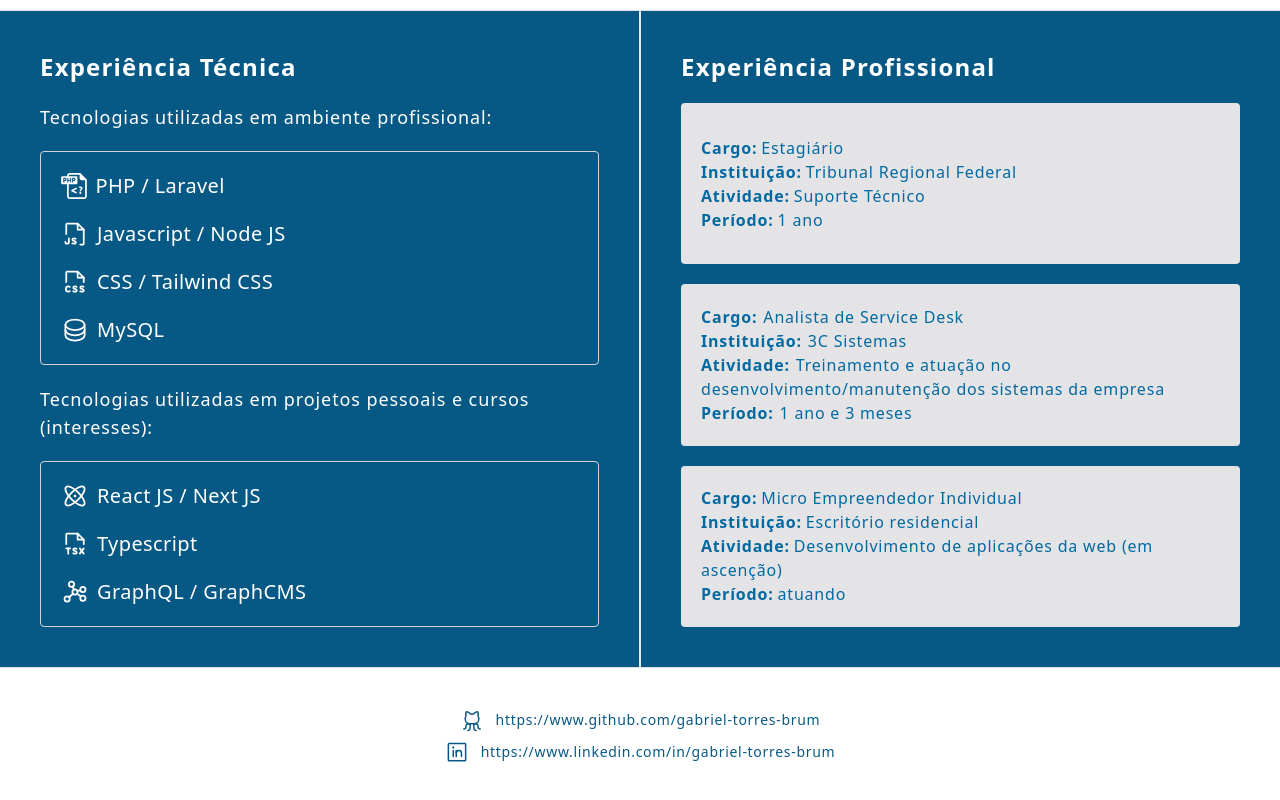
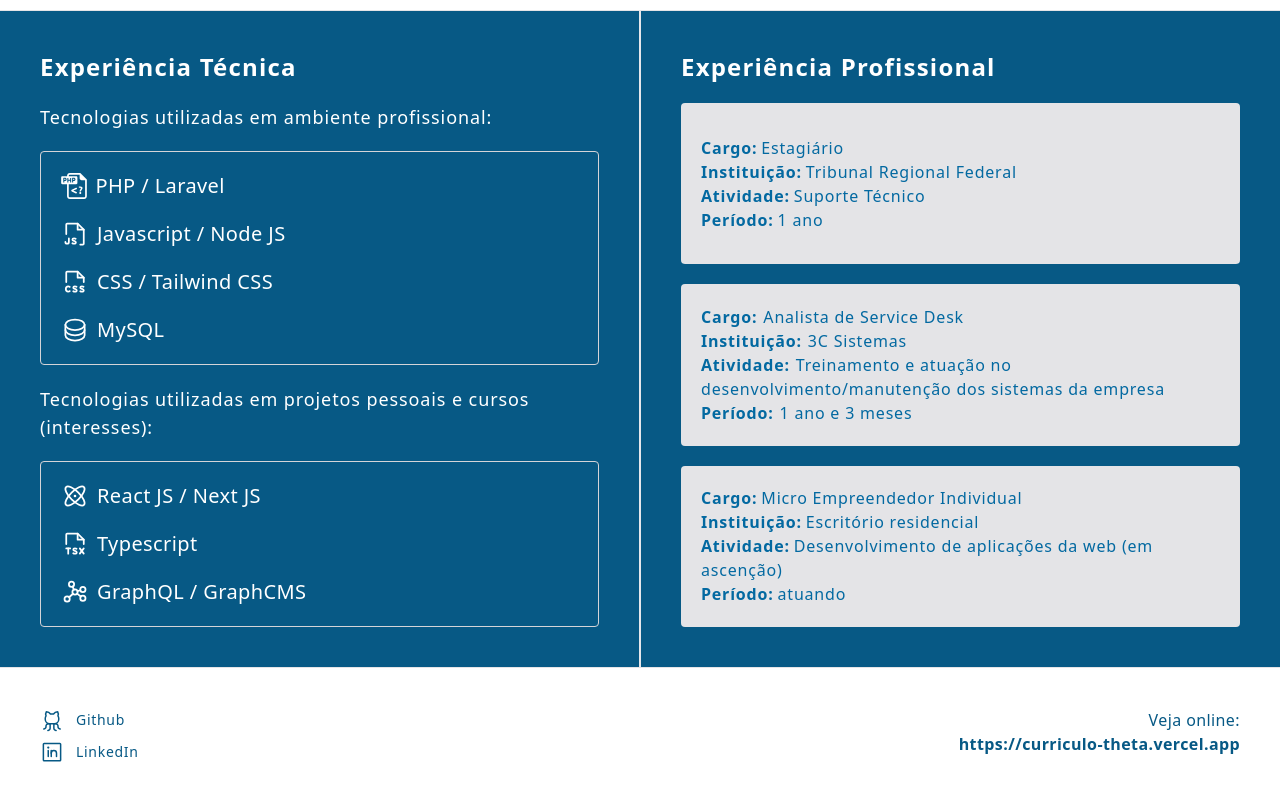
Before and after one commit to gabrieltorresdev/curriculo, a React (Vite) app: page / in a window 1280 px wide. Shown: the part 246-1046 px from the top of the page. Built offline with nearby package versions, Linux system fonts and the light colour scheme.

Commit message:
Att link do currículo na vercel

```diff
--- a/src/App.tsx
+++ b/src/App.tsx
@@ -19,7 +19,8 @@ function App() {
   const phpIcon = new URL('./images/php.svg', import.meta.url).href
 
   return (
-    <div className="flex flex-col h-screen">
+    <div className="container mx-auto min-h-screen">
+      <div className="flex flex-col">
         <header className="flex border-b border-zinc-200">
           <div className="flex flex-1 flex-col p-6 gap-5">
             <strong className="text-center text-3xl tracking-wider">
@@ -232,25 +233,39 @@ function App() {
           </section>
         </main>
         <footer className="flex border-t border-zinc-200 p-10">
-        <div className="flex flex-col flex-1 items-center justify-center gap-2">
-          <div className="flex-1 flex items-center gap-3">
+          <div className="flex flex-col flex-1 items-start justify-center gap-2">
+            <div className="flex-1 flex items-center gap-3 group">
               <GithubLogo size={24} />
               <div className="flex gap-2">
-              <span className="text-sm font-medium tracking-wider">
-                https://www.github.com/gabriel-torres-brum
-              </span>
+                <a
+                  href="https://www.github.com/gabriel-torres-brum"
+                  className="group-hover:opacity-95 transition text-sm font-medium tracking-wider"
+                  >
+                  Github
+                </a>
               </div>
             </div>
-          <div className="flex-1 flex items-center gap-3">
+            <div className="flex-1 flex items-center gap-3 group">
               <LinkedinLogo size={24} />
               <div className="flex gap-2">
-              <span className="text-sm font-medium tracking-wider">
-                https://www.linkedin.com/in/gabriel-torres-brum
-              </span>
+                <a
+                  href="https://www.linkedin.com/in/gabriel-torres-brum"
+                  className="group-hover:opacity-95 transition text-sm font-medium tracking-wider"
+                  >
+                  LinkedIn
+                </a>
               </div>
             </div>
           </div>
+          <div>
+            <span className="block text-right">Veja online:</span>
+            <strong>
+              https://curriculo-theta.vercel.app
+            </strong>
+          </div>
+
         </footer>
+      </div>
     </div>
   );
 }
```
Lines whose indentation alone changed are shown as unchanged.
